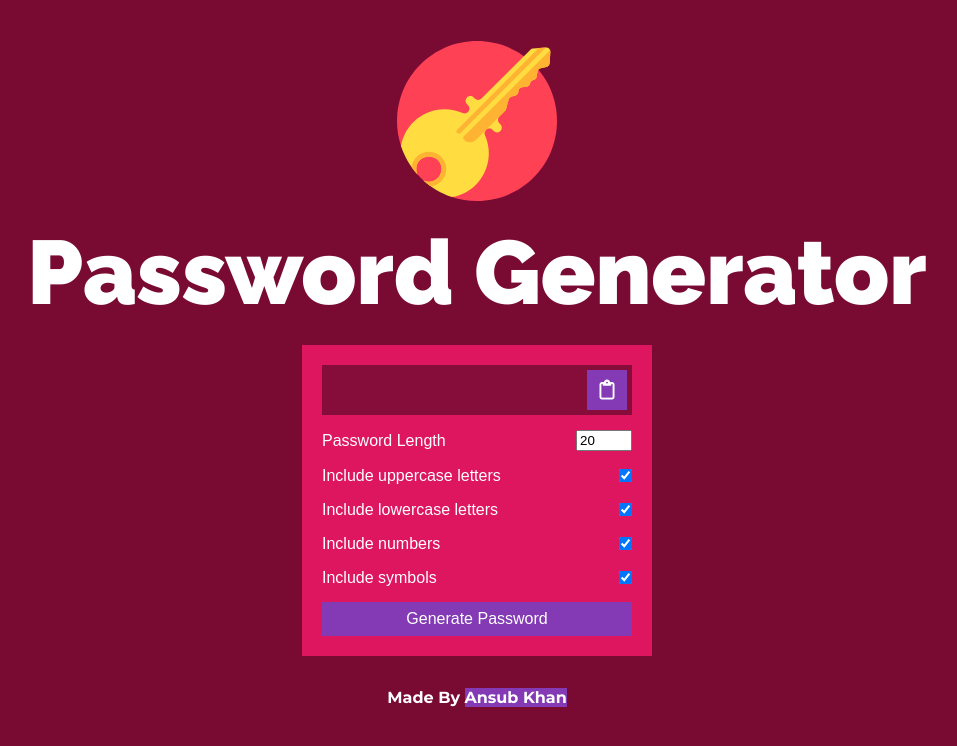
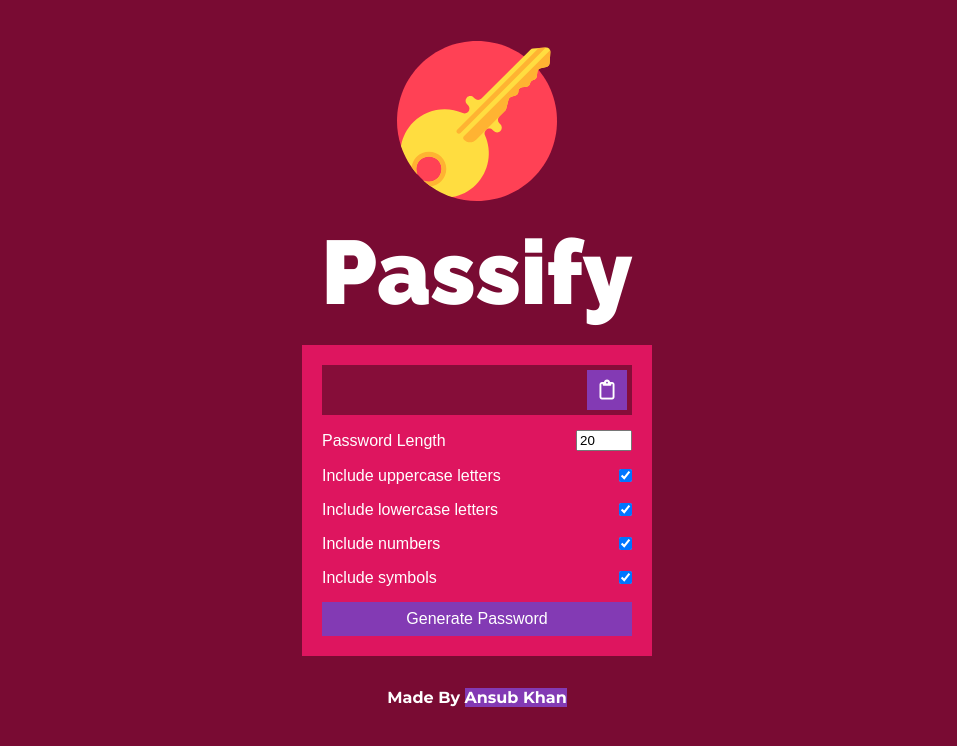
Before and after one commit to Ansub/Passify, a plain HTML site: page index.html in a window 1280 px wide. Shown: the whole page, without its empty margins (163-1120 px from the left). Drawn offline with Linux system fonts and the light colour scheme.

Commit message:
Update index.html

```diff
--- a/index.html
+++ b/index.html
@@ -3,7 +3,7 @@
 
 <head>
     <meta charset="utf-8">
-    <title>Password Generator</title>
+    <title>Passify</title>
     <link rel="shortcut icon" type="image/jpg" href="images/favicon.svg"/>
     <link href="https://fonts.googleapis.com/css2?family=Montserrat:wght@700&display=swap" rel="stylesheet">
     <link rel="stylesheet" href="styles.css" <link href="https://fonts.googleapis.com/css2?family=Raleway:wght@900&display=swap" rel="stylesheet">
@@ -17,7 +17,7 @@
     <div class="logo">
         <img src = "images/favicon.svg" width="160px" height="160px">
     </div>
-    <div class="title">Password Generator</div>
+    <div class="title">Passify</div>
 
     <div class="container">
 
```
